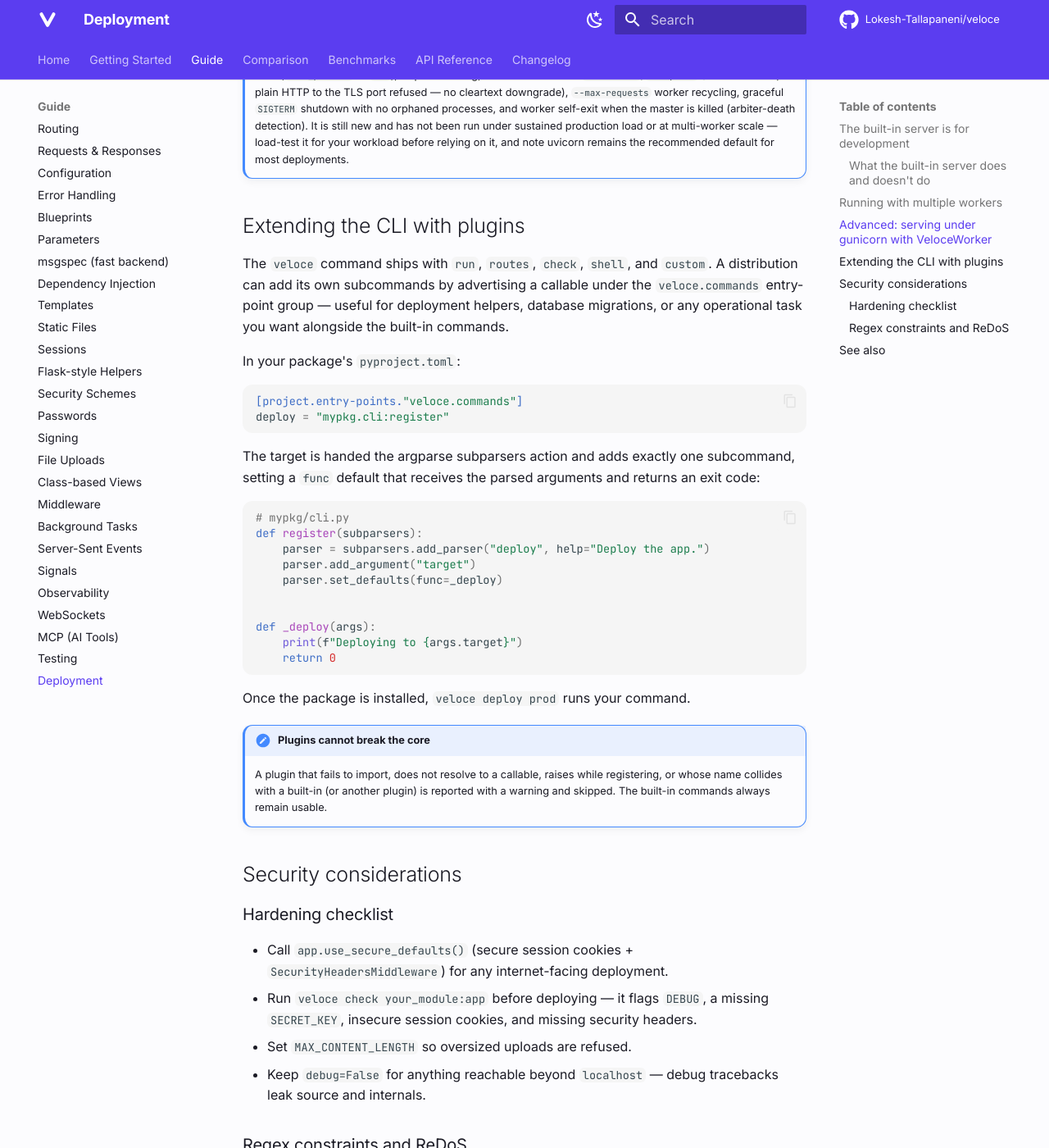
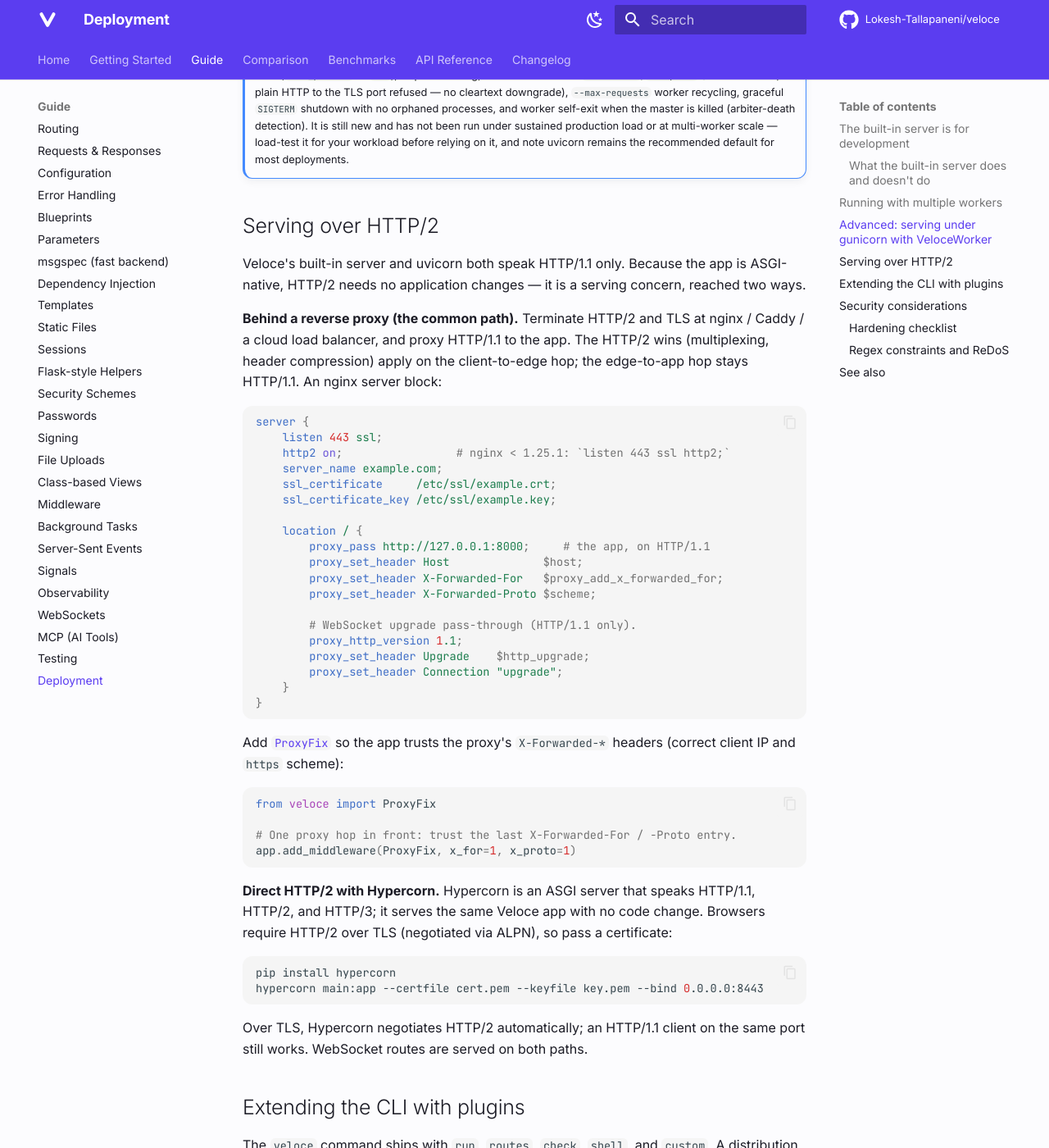
Before and after one commit to Lokesh-Tallapaneni/veloce, an MkDocs documentation site: the page built from docs/guide/deployment.md, in a window 1280 px wide and 1400 px high, scrolled down 3199 px. Shown: the whole window at 82% size. Built offline with MkDocs 1.6.1 and Material for MkDocs 9.7.7, drawn with Linux system fonts in a browser that asks for light colours; comment, search, counter and statistics services are not loaded.

Commit message:
Add a Serving over HTTP/2 section to the deployment guide
Document the two ways to put a Veloce app behind HTTP/2: terminate it at a
reverse proxy that forwards HTTP/1.1 (nginx example, with ProxyFix for the
X-Forwarded-* headers and WebSocket upgrade pass-through), or run under
Hypercorn, an HTTP/2-capable ASGI server. No application change is needed.

````diff
--- a/docs/guide/deployment.md
+++ b/docs/guide/deployment.md
@@ -144,6 +144,62 @@
     your workload before relying on it, and note uvicorn remains the
     recommended default for most deployments.
 
+## Serving over HTTP/2
+
+Veloce's built-in server and uvicorn both speak HTTP/1.1 only. Because the
+app is ASGI-native, HTTP/2 needs no application changes — it is a serving
+concern, reached two ways.
+
+**Behind a reverse proxy (the common path).** Terminate HTTP/2 and TLS at
+nginx / Caddy / a cloud load balancer, and proxy HTTP/1.1 to the app. The
+HTTP/2 wins (multiplexing, header compression) apply on the client-to-edge
+hop; the edge-to-app hop stays HTTP/1.1. An nginx server block:
+
+```nginx
+server {
+    listen 443 ssl;
+    http2 on;                 # nginx < 1.25.1: `listen 443 ssl http2;`
+    server_name example.com;
+    ssl_certificate     /etc/ssl/example.crt;
+    ssl_certificate_key /etc/ssl/example.key;
+
+    location / {
+        proxy_pass http://127.0.0.1:8000;     # the app, on HTTP/1.1
+        proxy_set_header Host              $host;
+        proxy_set_header X-Forwarded-For   $proxy_add_x_forwarded_for;
+        proxy_set_header X-Forwarded-Proto $scheme;
+
+        # WebSocket upgrade pass-through (HTTP/1.1 only).
+        proxy_http_version 1.1;
+        proxy_set_header Upgrade    $http_upgrade;
+        proxy_set_header Connection "upgrade";
+    }
+}
+```
+
+Add [`ProxyFix`](middleware.md) so the app trusts the proxy's
+`X-Forwarded-*` headers (correct client IP and `https` scheme):
+
+```python
+from veloce import ProxyFix
+
+# One proxy hop in front: trust the last X-Forwarded-For / -Proto entry.
+app.add_middleware(ProxyFix, x_for=1, x_proto=1)
+```
+
+**Direct HTTP/2 with Hypercorn.** Hypercorn is an ASGI server that speaks
+HTTP/1.1, HTTP/2, and HTTP/3; it serves the same Veloce app with no code
+change. Browsers require HTTP/2 over TLS (negotiated via ALPN), so pass a
+certificate:
+
+```bash
+pip install hypercorn
+hypercorn main:app --certfile cert.pem --keyfile key.pem --bind 0.0.0.0:8443
+```
+
+Over TLS, Hypercorn negotiates HTTP/2 automatically; an HTTP/1.1 client on
+the same port still works. WebSocket routes are served on both paths.
+
 ## Extending the CLI with plugins
 
 The `veloce` command ships with `run`, `routes`, `check`, `shell`, and
````
